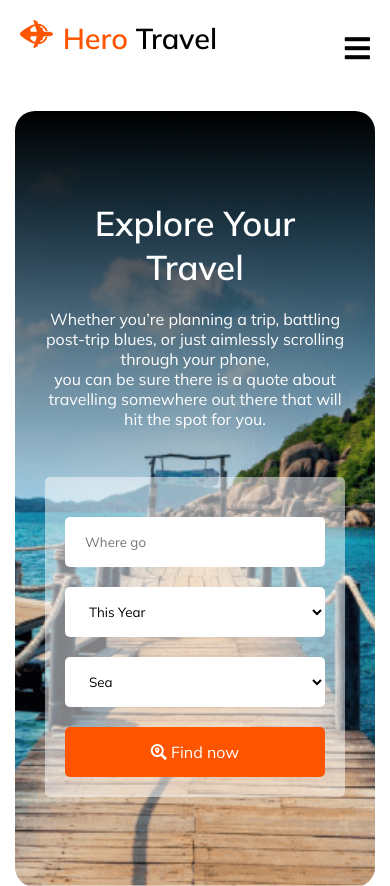
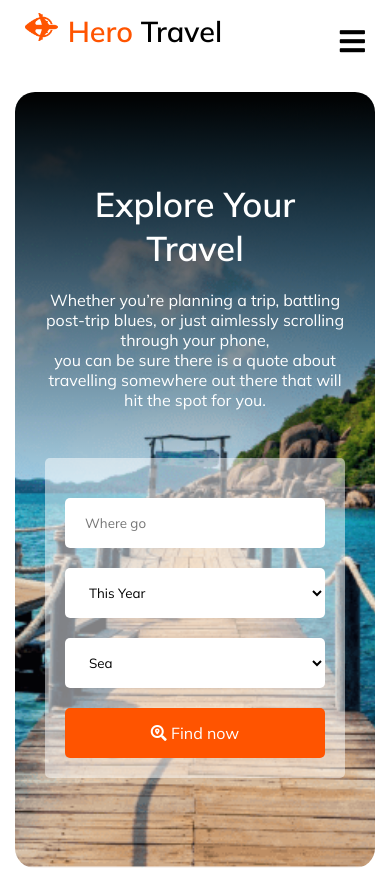
Before and after one commit to MUEID11/b9-assignment2, a plain HTML site: page index.html in a window 390 px wide. Shown: the top 886 px of the page. Drawn offline with Linux system fonts and the light colour scheme.

Commit message:
tried to fix header

```diff
--- a/mediaquery.css
+++ b/mediaquery.css
@@ -217,7 +217,10 @@
     margin-top: 10px;
   }
   header {
-    padding: 20px;
+    display: flex;
+    justify-content: space-between;
+    align-items: center;
+    padding: 8px 20px;
   }
   .logo-items {
     display: flex;
--- a/styles.css
+++ b/styles.css
@@ -23,6 +23,7 @@ header {
   justify-content: space-between;
   align-items: center;
   padding: 30px 130px;
+  margin: 5px;
 }
 .logo-items {
   display: flex;
```
